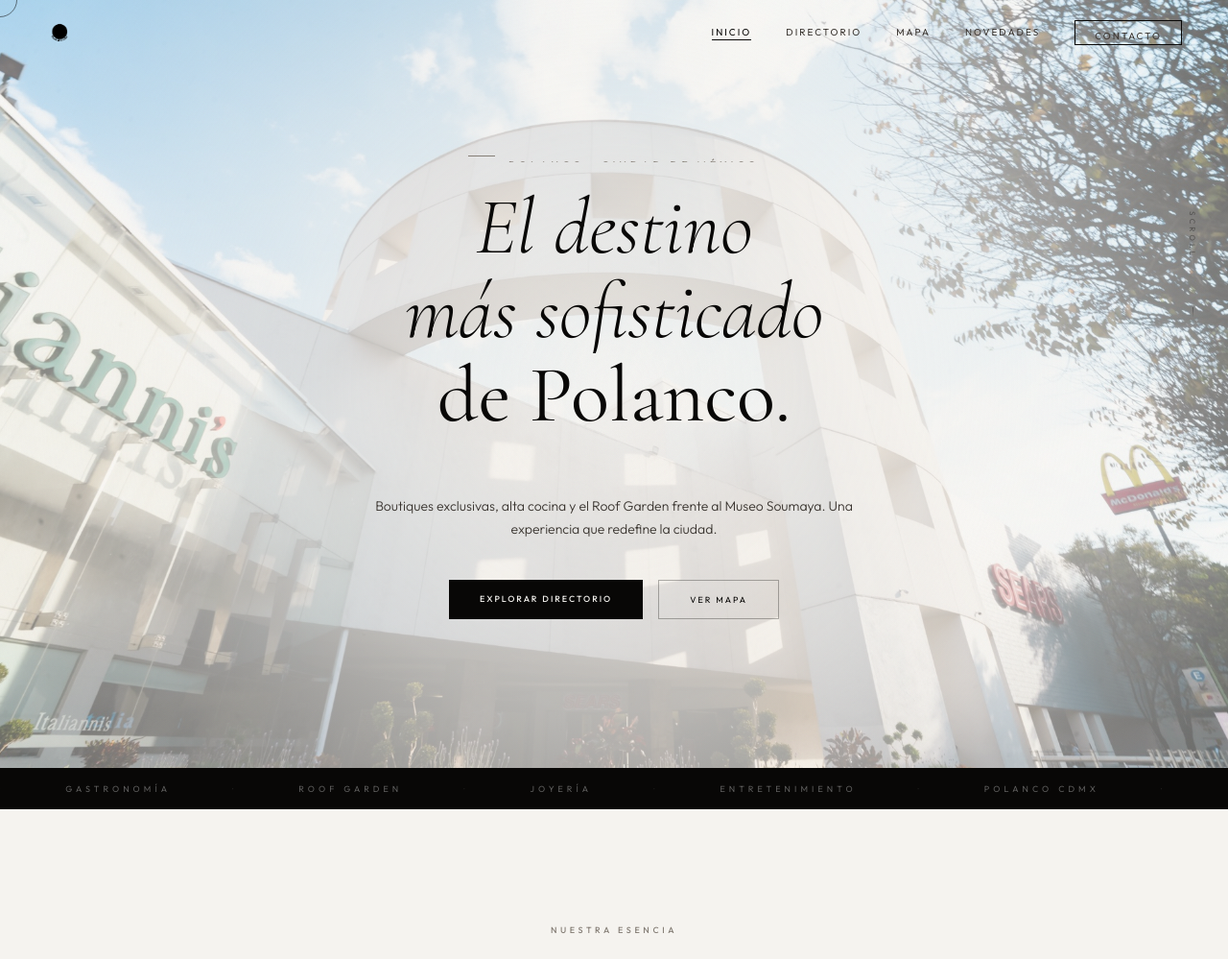
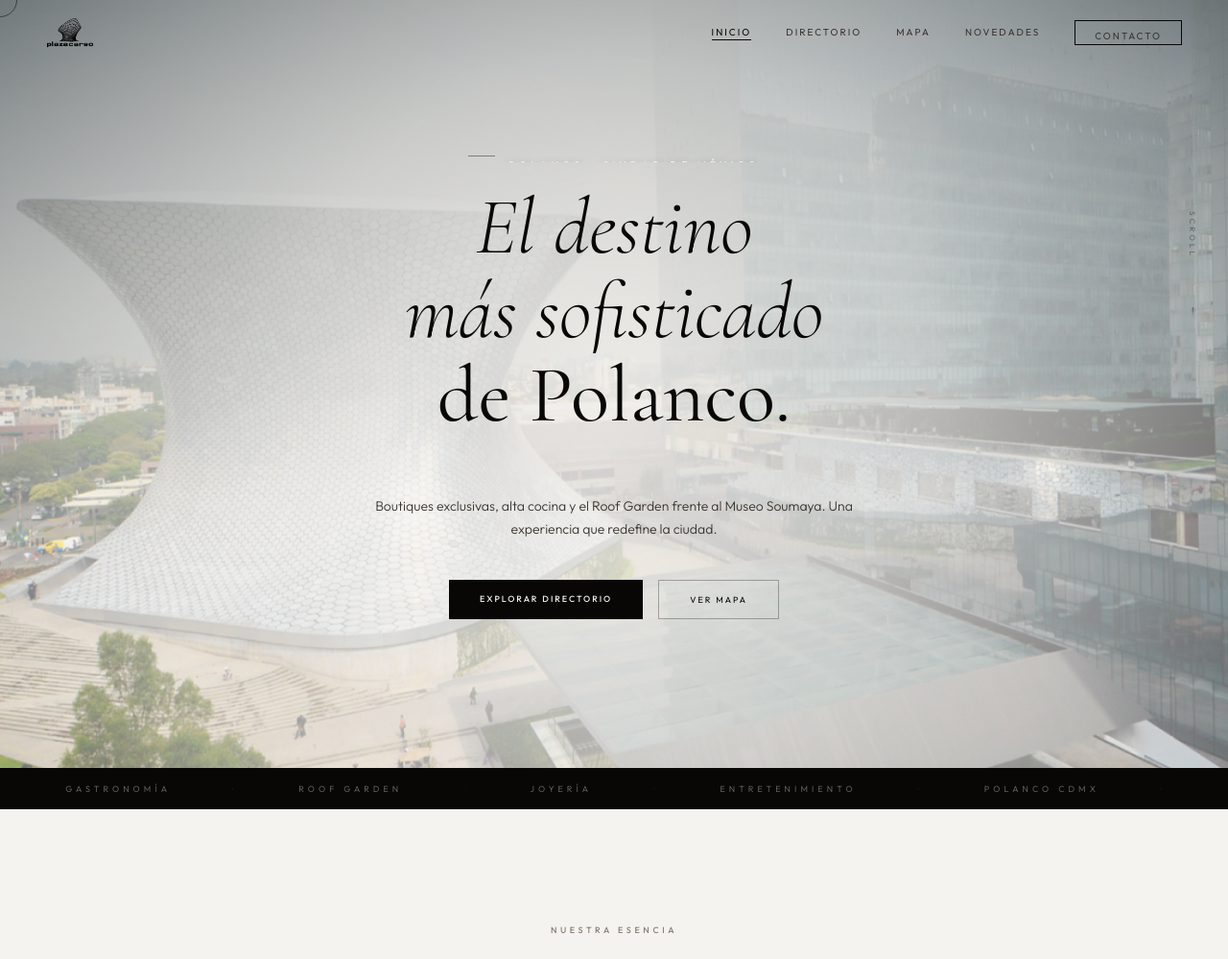
Before and after one commit to josegaspard/plaza-carso, a PHP site: page / in a window 1280 px wide. Shown: the top 999 px of the page at 96% size. Run offline with PHP 8.4, Linux system fonts and the light colour scheme; some libraries are stand-ins or nearby versions.

Commit message:
feat: use official white logo and adjust backgrounds / visibility

```diff
--- a/contacto.html
+++ b/contacto.html
@@ -439,7 +439,8 @@
     <div id="cursor"></div>
     <div id="cursor-dot"></div>
     <nav id="nav">
-        <a href="index.html" class="nav-logo"><img src="images/logos/logo-carso.webp" alt="Plaza Carso" style="height:28px; width:auto; filter:brightness(0);"></a>
+        <a href="index.html" class="nav-logo"><img src="images/logos/logo-carso-big.png" alt="Plaza Carso"
+                style="height:32px; width:auto; filter:brightness(0);"></a>
         <div class="nav-links">
             <a href="index.html">Inicio</a><a href="directorio.html">Directorio</a>
             <a href="mapa.html">Mapa</a><a href="eventosypromociones.html">Novedades</a>
@@ -636,7 +637,8 @@
         <div class="footer-bg-text" aria-hidden="true">CARSO</div>
         <div class="footer-top">
             <div>
-                <div class="footer-brand-name"><img src="images/logos/logo-carso.webp" alt="Plaza Carso" style="height:36px; width:auto; filter:brightness(0) invert(1);"></div>
+                <div class="footer-brand-name"><img src="images/logos/logo-carso-big.png" alt="Plaza Carso"
+                        style="height:44px; width:auto;"></div>
                 <p class="footer-brand-desc">Boutiques exclusivas, alta cocina y el Roof Garden más icónico de Polanco.
                 </p>
             </div>
--- a/css/carso.css
+++ b/css/carso.css
@@ -5,8 +5,9 @@
   --serif:'Cormorant Garamond',serif;--sans:'Outfit',sans-serif;
 }
 *,*::before,*::after{box-sizing:border-box;margin:0;padding:0;}
-body{font-family:var(--sans);background:var(--warm-white);color:var(--ink);overflow-x:hidden;cursor:none;}
-@media(max-width:768px){body{cursor:auto;}a,button{cursor:pointer;}}
+body {font-family:var(--sans);background:var(--warm-white);color:var(--ink);overflow-x:hidden;cursor:none;}
+@media(min-width:769px) { body{background:url('../images/home/back-directorio.jpg') center/cover fixed, var(--warm-white);} }
+@media(max-width:768px){body{background:var(--warm-white);cursor:auto;}a,button{cursor:pointer;}}
 a{text-decoration:none;color:inherit;}img{display:block;max-width:100%;}
 #cursor{position:fixed;width:40px;height:40px;border:1px solid var(--ink);border-radius:50%;pointer-events:none;z-index:9999;transition:transform .15s,width .25s,height .25s,background .25s;transform:translate(-50%,-50%);top:0;left:0;}
 #cursor.hover{width:60px;height:60px;background:rgba(10,9,9,.08);}
--- a/directorio.html
+++ b/directorio.html
@@ -418,7 +418,8 @@
     <div id="cursor"></div>
     <div id="cursor-dot"></div>
     <nav id="nav">
-        <a href="index.html" class="nav-logo"><img src="images/logos/logo-carso.webp" alt="Plaza Carso" style="height:28px; width:auto; filter:brightness(0);"></a>
+        <a href="index.html" class="nav-logo"><img src="images/logos/logo-carso-big.png" alt="Plaza Carso"
+                style="height:32px; width:auto; filter:brightness(0);"></a>
         <div class="nav-links">
             <a href="index.html">Inicio</a><a href="directorio.html" class="active">Directorio</a>
             <a href="mapa.html">Mapa</a><a href="eventosypromociones.html">Novedades</a>
@@ -620,7 +621,8 @@
         <div class="footer-bg-text" aria-hidden="true">CARSO</div>
         <div class="footer-top">
             <div>
-                <div class="footer-brand-name"><img src="images/logos/logo-carso.webp" alt="Plaza Carso" style="height:36px; width:auto; filter:brightness(0) invert(1);"></div>
+                <div class="footer-brand-name"><img src="images/logos/logo-carso-big.png" alt="Plaza Carso"
+                        style="height:44px; width:auto;"></div>
                 <p class="footer-brand-desc">Boutiques exclusivas, alta cocina y el Roof Garden más icónico de Polanco.
                 </p>
             </div>
--- a/index.html
+++ b/index.html
@@ -41,9 +41,15 @@
 
         body {
             font-family: var(--sans);
-            background: var(--warm);
+            background: url('images/home/back-directorio.jpg') center/cover fixed, var(--warm);
             color: var(--ink);
             overflow-x: hidden;
+        }
+
+        @media(max-width: 768px) {
+            body {
+                background: var(--warm);
+            }
         }
 
         a {
@@ -596,7 +602,7 @@
         .h-img {
             position: absolute;
             inset: 0;
-            background: url('images/home/hero-ext.jpg') center/cover no-repeat;
+            background: url('images/home/back-slide-home.jpg') center/cover no-repeat;
             transform: scale(1.08);
             will-change: transform;
         }
@@ -659,7 +665,9 @@
             font-weight: 500;
             letter-spacing: .35em;
             text-transform: uppercase;
-            color: var(--grey);
+            color: rgba(255, 255, 255, 0.9);
+            /* Improved visibility over background */
+            text-shadow: 0 2px 8px rgba(0, 0, 0, 0.4);
             transform: translateY(10px);
             opacity: 0;
             transition: transform .7s var(--ease-out), opacity .7s;
@@ -1604,6 +1612,12 @@
         }
 
         /* ─── RESPONSIVE ──────────────────────────────── */
+        @media(min-width:1101px) {
+            body {
+                background: url('images/home/back-directorio.jpg') center/cover no-repeat fixed;
+            }
+        }
+
         @media(max-width:1100px) {
             .panel {
                 grid-template-columns: 1fr;
@@ -1787,8 +1801,8 @@
 
     <!-- NAV -->
     <nav id="nav">
-        <a href="index.html" class="nav-logo"><img src="images/logos/logo-carso.webp" alt="Plaza Carso"
-                style="height:28px; width:auto; filter:brightness(0);"></a>
+        <a href="index.html" class="nav-logo"><img src="images/logos/logo-carso-big.png" alt="Plaza Carso"
+                style="height:32px; width:auto; filter:brightness(0);"></a>
         <div class="nav-links">
             <a href="index.html" class="act">Inicio</a>
             <a href="directorio.html">Directorio</a>
@@ -2042,8 +2056,8 @@
         <div class="f-bg" aria-hidden="true">CARSO</div>
         <div class="f-grid">
             <div>
-                <div class="f-logo"><img src="images/logos/logo-carso.webp" alt="Plaza Carso"
-                        style="height:36px; width:auto; filter:brightness(0) invert(1);"></div>
+                <div class="f-logo"><img src="images/logos/logo-carso-big.png" alt="Plaza Carso"
+                        style="height:44px; width:auto;"></div>
                 <p class="f-desc">Boutiques exclusivas, alta cocina y el Roof Garden más icónico de Polanco. Lago Zúrich
                     219-245, Granada, CDMX.</p>
             </div>
```
Also changed, not shown: eventosypromociones.html (+19 -17 lines), mapa.html (+4 -3 lines), images/home/back-directorio.jpg (added), images/home/back-slide-home.jpg (added), images/logos/logo-carso-big.png (added).
